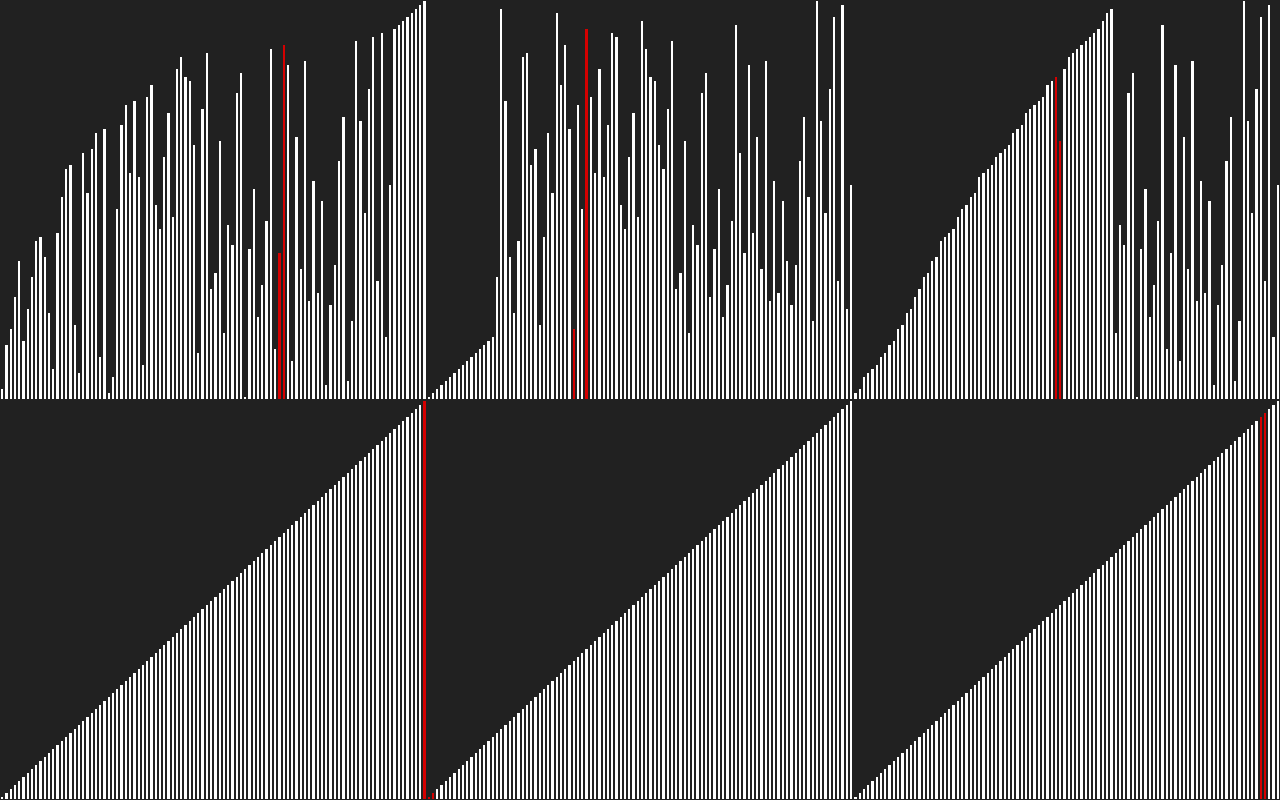
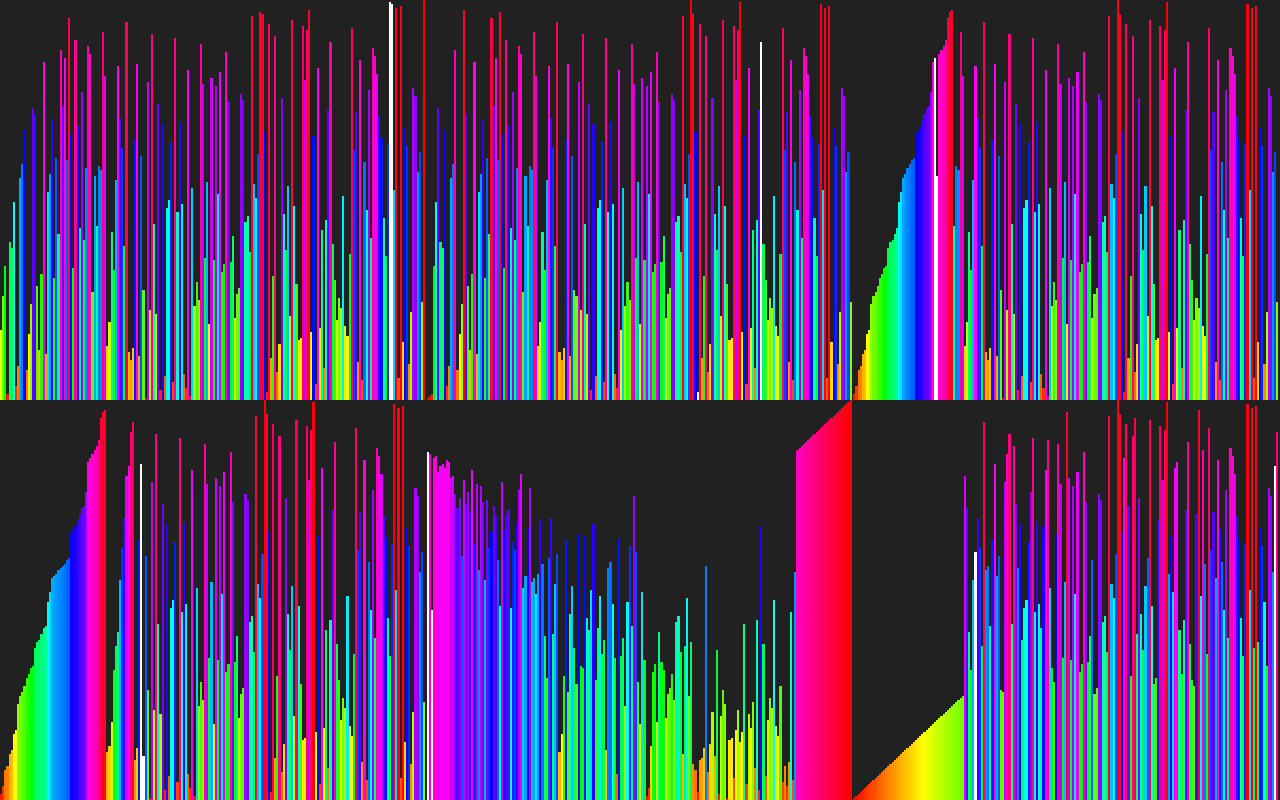
Before and after one commit to laurentdecant/sorting-player, a React (Vite) app: page / in a window 1280 px wide. Built offline with nearby package versions, Linux system fonts and the light colour scheme.

Commit message:
Add rainbow colors

```diff
--- a/src/App.jsx
+++ b/src/App.jsx
@@ -10,8 +10,8 @@ import {
   quickSort
 } from "./algorithms";
 
-const LENGTH = 100;
-const DELAY = 5;
+const LENGTH = 200;
+const DELAY = 10;
 
 const array = shuffle(LENGTH);
 const operations = [
@@ -38,7 +38,7 @@ export default () => {
   }, [indices]);
 
   return (
-    <div className="algorithms">
+    <div className="visualizers">
       {indices.map((value, index) => (
         <Visualizer
           key={index}
--- a/src/Visualizer.jsx
+++ b/src/Visualizer.jsx
@@ -2,13 +2,18 @@ import React from "react";
 
 export default ({ values, highlights }) => {
   return (
-    <div className="algorithm">
+    <div className="visualizer">
       <ul>
         {values.map((value, index) => (
           <li
             key={index}
-            style={{ width: `${100 / values.length}%`, height: `${value}%` }}
-            className={`${highlights.includes(index) ? "red" : ""}`}
+            style={{
+              background: `hsl(${value * (360 / values.length)}, 100%, ${
+                highlights.includes(index) ? "100%" : "50%"
+              })`,
+              height: `${value * (100 / values.length)}%`,
+              width: `${100 / values.length}%`
+            }}
           />
         ))}
       </ul>
--- a/src/algorithms.js
+++ b/src/algorithms.js
@@ -22,6 +22,7 @@ const bubbleSort = array => {
       }
     }
   }
+  operations.push([array.slice(), []]);
 
   return operations;
 };
@@ -39,6 +40,7 @@ const selectionSort = array => {
     [array[i], array[min]] = [array[min], array[i]];
     operations.push([array.slice(), [i, min]]);
   }
+  operations.push([array.slice(), []]);
 
   return operations;
 };
@@ -52,6 +54,7 @@ const insertionSort = array => {
       operations.push([array.slice(), [j - 1, j]]);
     }
   }
+  operations.push([array.slice(), []]);
 
   return operations;
 };
@@ -75,7 +78,6 @@ const mergeSort = array => {
       operations.push([array.slice(), [k]]);
     }
   };
-
   const sort = (low, high) => {
     if (low < high) {
       const mid = low + Math.floor((high - low) / 2);
@@ -85,8 +87,8 @@ const mergeSort = array => {
       merge(low, mid, high);
     }
   };
-
   sort(0, array.length - 1);
+  operations.push([array.slice(), []]);
 
   return operations;
 };
@@ -112,7 +114,6 @@ const heapSort = array => {
       child = child * 2 + 1;
     }
   };
-
   const sort = () => {
     for (let i = Math.floor(array.length / 2); i >= 0; i -= 1) {
       operations.push([array.slice(), [i]]);
@@ -126,8 +127,8 @@ const heapSort = array => {
       sink(0, i - 1);
     }
   };
-
   sort();
+  operations.push([array.slice(), []]);
 
   return operations;
 };
@@ -157,7 +158,6 @@ const quickSort = array => {
 
     return j;
   };
-
   const sort = (low, high) => {
     if (low < high) {
       const pivot = partition(low, high);
@@ -166,8 +166,8 @@ const quickSort = array => {
       sort(pivot + 1, high);
     }
   };
-
   sort(0, array.length - 1);
+  operations.push([array.slice(), []]);
 
   return operations;
 };
--- a/src/styles.css
+++ b/src/styles.css
@@ -10,29 +10,25 @@ body {
 }
 
 body > div {
+  display: flex;
+  flex-direction: column;
   height: 100%;
 }
 
-.algorithms {
+.visualizers {
   box-sizing: border-box;
   display: grid;
+  flex-grow: 1;
   grid-template-columns: 1fr 1fr 1fr;
   grid-template-rows: 1fr 1fr;
-  height: 100%;
 }
 
-.algorithm {
+.visualizer {
   display: flex;
   flex-direction: column;
 }
 
-.algorithm > h2 {
-  color: white;
-  text-align: center;
-  margin: 0 0 10px 0;
-}
-
-.algorithm > ul {
+.visualizer > ul {
   align-items: flex-end;
   display: flex;
   flex-grow: 1;
@@ -40,21 +36,3 @@ body > div {
   margin: 0;
   padding: 0;
 }
-
-.algorithm > ul > li {
-  background: white;
-  border: 1px solid #212121;
-  box-sizing: border-box;
-}
-
-.algorithm > ul > li.red {
-  background: #d50000;
-}
-
-.algorithm > ul > li.green {
-  background: #00c853;
-}
-
-.algorithm > ul > li.blue {
-  background: #2962ff;
-}
```
